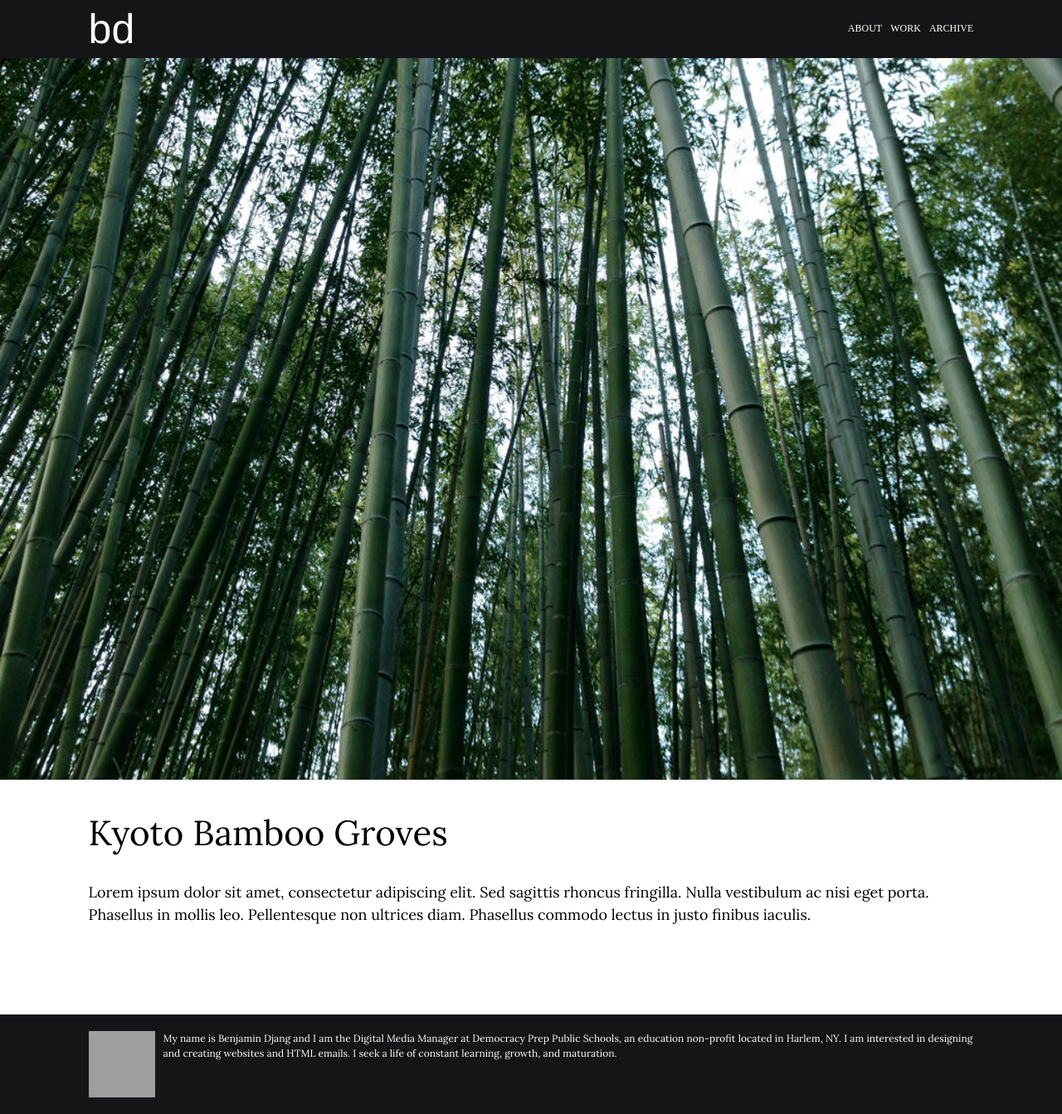
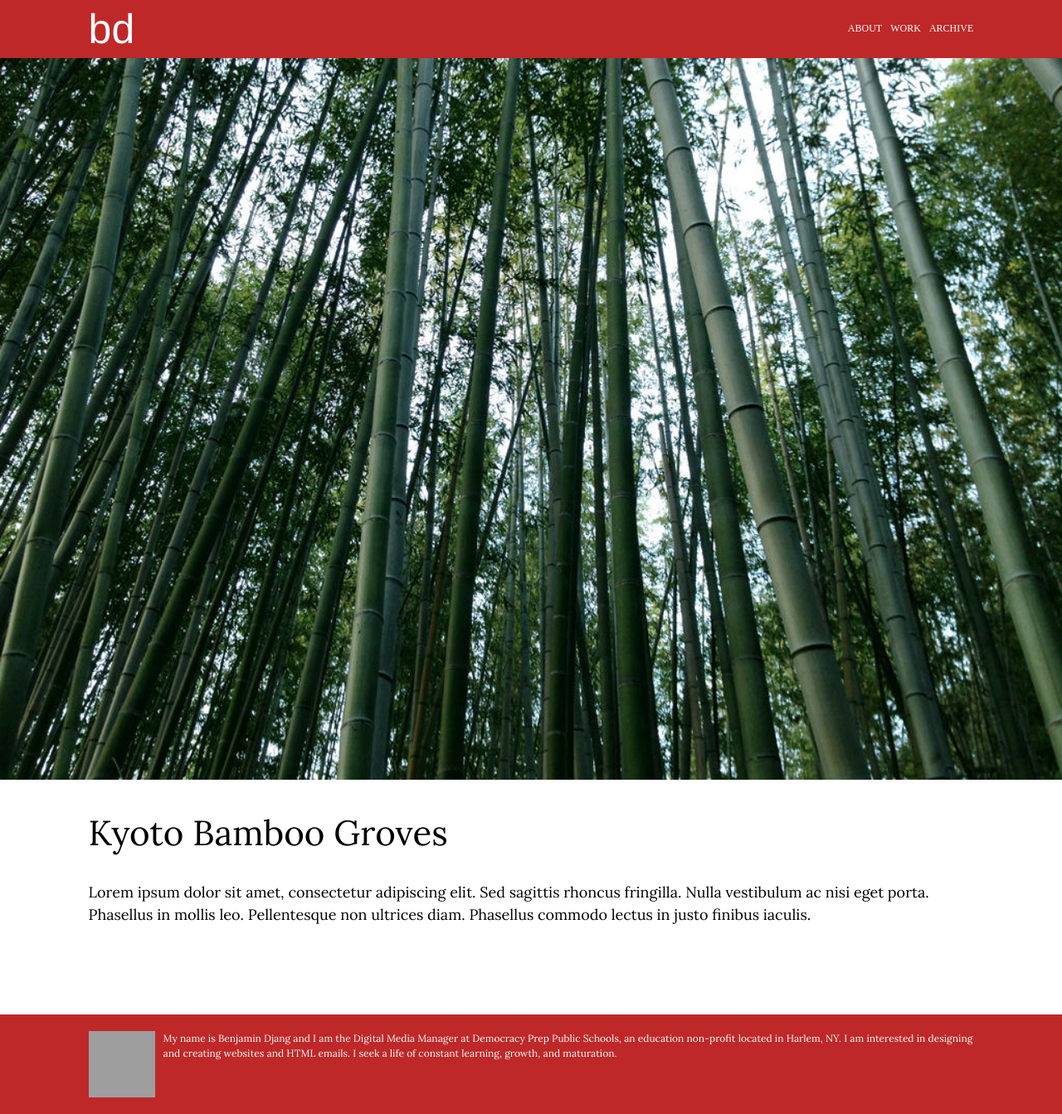
Before and after one commit to bdjang/benjamin-djang, a Jekyll site: the page built from index.html, in a window 1280 px wide. Shown: the whole page at 83% size. Built offline with Jekyll 4.4.1, drawn with Linux system fonts in a browser that asks for light colours; the list of posts is cut into pages by our own code; grey boxes are pictures that could not be loaded.

Commit message:
Updated nav font colors and background color

```diff
--- a/css/main.scss
+++ b/css/main.scss
@@ -48,15 +48,15 @@ hr {
 }
 
 a:link {
-	color: #ffffff;
+	color: #fff;
 	text-decoration: none;
 	transition: all 0.5s ease;
 }
 a:visited {
-	color: #ffffff;
+	color: #ccc;
 }
 a:hover {
-	color: #c4c4c4;
+	color: #f4f4f4;
 }
 a:active {
 	color: #c4c4c4;
@@ -85,10 +85,8 @@ img {
 	}
 }
 header, footer {
-	background-color: #151517;
+	background-color: #BF2828;
 	color: #ffffff;
-	/*27282E
-	151517*/
 }
 
 header {
```
